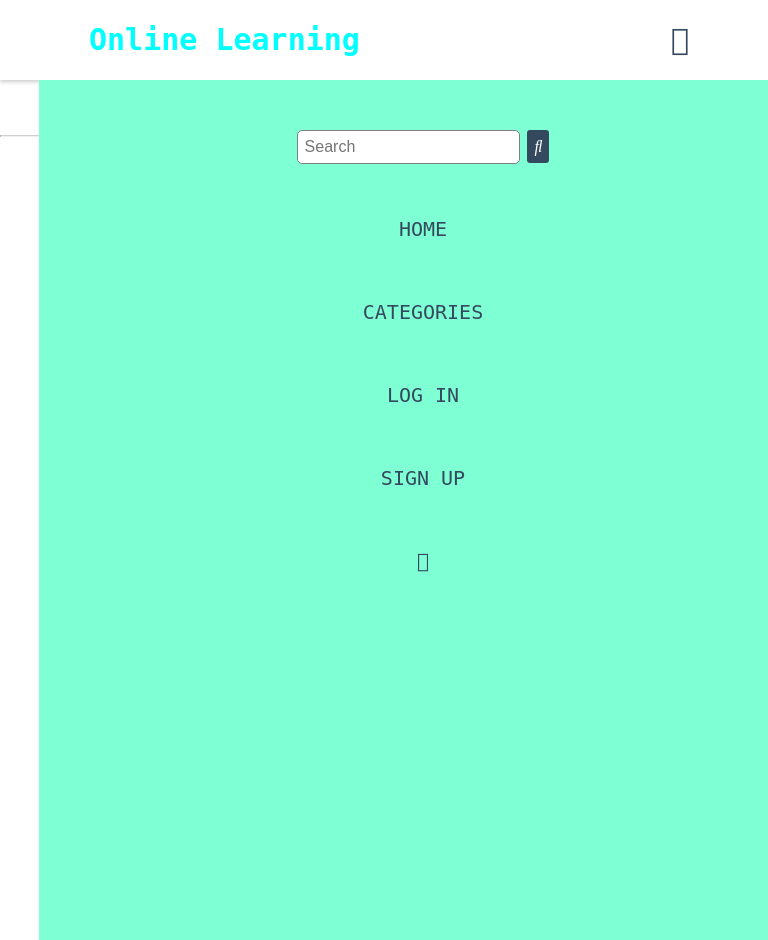
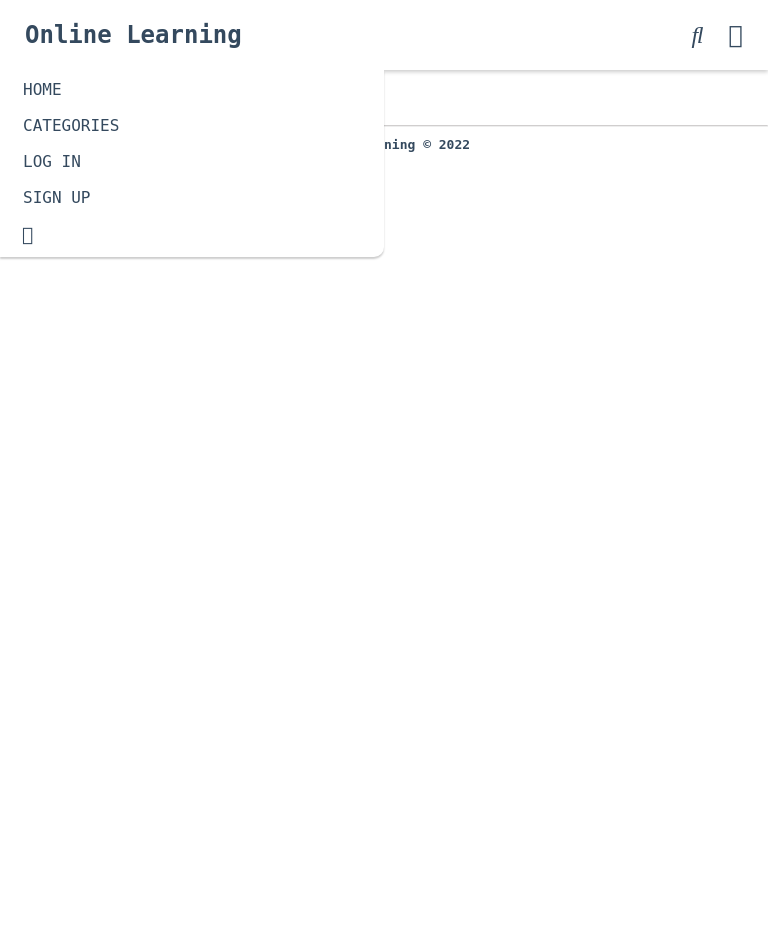
Before and after one commit to Masum-MSNR/Online-Learning-Platform, a Django app: page /cart in a window 768 px wide, after a click that opens the changed part. Run offline with Django 4.2, Linux system fonts and the light colour scheme; some libraries are stand-ins or nearby versions.

Commit message:
responsive made

```diff
--- a/base/static/style.css
+++ b/base/static/style.css
@@ -7,6 +7,10 @@
     margin: 0;
     padding: 0;
     list-style: none;
+}
+
+nav .search-icon{
+    display: none;
 }
 
 .container {
@@ -83,7 +87,8 @@ nav ul li {
     margin: 0 5px;
 }
 
-nav ul li a#cart,#logout {
+nav ul li a#cart,
+#logout {
     color: var(--main_color);
     font-size: 20px;
     text-transform: uppercase;
@@ -100,16 +105,6 @@ nav ul li a {
     border-radius: 3px;
     text-decoration: none;
 }
-
-nav ul li a {
-    color: var(--main_color);
-    font-size: 17px;
-    text-transform: uppercase;
-    padding: 7px 13px;
-    border-radius: 3px;
-    text-decoration: none;
-}
-
 
 li.active,
 li:hover {
@@ -148,7 +143,7 @@ nav ul .search-icon {
     text-decoration: none;
 }
 
-nav ul .search-box  {
+nav ul .search-box {
     height: 100%;
     border: 1px solid gray;
     outline: none;
@@ -159,43 +154,139 @@ nav ul .search-box  {
 }
 
 
-@media (max-width: 952px) {
+@media (max-width: 1070px) {
+
+    nav {
+        background-color: white;
+        height: 70px;
+        width: 100%;
+        box-shadow: 0 2px 4px 0 rgba(0, 0, 0, .2);
+    }
+
     label.logo {
-        color: aqua;
-        font-size: 30px;
-        padding-left: 50px;
+        color: var(--main_color);
+        font-size: 27px;
+        line-height: 70px;
+        padding: 0 25px;
+        font-weight: bold;
+        display: inline;
+    }
+
+    nav ul li {
+        display: inline-block;
+        line-height: 70px;
+        margin: 0 3px;
+    }
+
+    nav ul li a#cart,
+    #logout {
+        color: var(--main_color);
+        font-size: 19px;
+        text-transform: uppercase;
+        padding: 6px 12px;
+        border-radius: 3px;
+        text-decoration: none;
     }
 
     nav ul li a {
+        color: var(--main_color);
         font-size: 16px;
+        text-transform: uppercase;
+        padding: 7px 13px;
+        border-radius: 3px;
+        text-decoration: none;
+    }
+
+    nav ul .search-icon {
+        background-color: var(--main_color);
+        padding: 6px;
+        border-radius: 3px;
+        color: white;
+        font-size: 16px;
+        text-decoration: none;
+    }
+
+    nav ul .search-box {
+        height: 100%;
+        border: 1px solid gray;
+        outline: none;
+        padding: 6px;
+        color: #000;
+        font-size: 15px;
+        border-radius: 5px;
     }
 }
 
-@media (max-width: 858px) {
+@media (max-width:995px) {
+
+    nav {
+        background-color: white;
+        height: 70px;
+        width: 100%;
+        box-shadow: 0 2px 4px 0 rgba(0, 0, 0, .2);
+    }
+
+    nav ul .search-box {
+        display: none;
+    }
+
+    label.logo {
+        color: var(--main_color);
+        font-size: 24px;
+        line-height: 70px;
+        padding: 0 25px;
+        font-weight: bold;
+        display: inline;
+    }
+
+}
+
+@media (max-width: 785px) {
+    nav .search-icon {
+        font-size: 24px;
+        color: var(--main_color);
+        float: right;
+        line-height: 70px;
+        margin-right: 25px;
+        cursor: pointer;
+        display: block;
+    }
+
+    nav ul .search-icon {
+        display: none;
+    }
+
     .checkbtn {
+        font-size: 24px;
+        color: var(--main_color);
+        float: right;
+        line-height: 70px;
+        margin-right: 25px;
+        cursor: pointer;
         display: block;
     }
 
     nav ul {
         position: fixed;
-        width: 100%;
-        height: 100vh;
-        background-color: aquamarine;
-        top: 80px;
-        left: -100;
-        text-align: center;
+        width: 50%;
+        background-color: white;
+        left: -100%;
         transition: all .5s;
-        display: none;
+        border-radius: 0 0 10px 0;
+        box-shadow: 0 2px 2px 0px rgba(0, 0, 0, .2);
+        /* display: none; */
     }
 
+
     nav ul li {
+        padding-left: 10px;
         display: block;
-        margin: 50px 0;
+        margin: 5px 0;
         line-height: 30px;
     }
 
     nav ul li a {
-        font-size: 20px;
+        font-size: 16px;
     }
 
     a:hover,
@@ -205,7 +296,7 @@ nav ul .search-box  {
     }
 
     #check:checked~nav ul {
-        display: block;
+        left: 0px;
     }
 }
 
--- a/base/templates/base.html
+++ b/base/templates/base.html
@@ -25,10 +25,11 @@
   <header>
     <input type="checkbox" id="check" name="check" role="button">
     <nav>
-      <div class="container">
       <label for="check" class="checkbtn">
         <i class="fa-solid fa-bars"></i>
       </label>
+      <label class="search-icon"><i class="fa-solid fa-search"></i></label>
+
       <label class="logo">Online Learning</label>
       <ul>
         <li>
@@ -47,7 +48,6 @@
               class="fa-solid fa-arrow-right-from-bracket"></i></a>
         </li>
       </ul>
-      </div>
     </nav>
   </header>
   <div class="container">
--- a/base/templates/login.html
+++ b/base/templates/login.html
@@ -15,8 +15,8 @@
 {% block content %}
 
 <section>
+    <div class="block-header">Log In</div>
     <form method="post">
-        <div class="block-header">Log In</div>
         <div class="block-body">
             {% csrf_token %}
             {{ form }}
--- a/online_learning_platform/settings.py
+++ b/online_learning_platform/settings.py
@@ -5,7 +5,7 @@ BASE_DIR = Path(__file__).resolve().parent.parent
 
 SECRET_KEY = 'django-insecure-tzsoczy)u=c_1n3x@vvg(+l5k+&!mg8u)wdp^)@k(8z*#f51t^'
 
-DEBUG = True
+DEBUG = False
 
 ALLOWED_HOSTS = [
     'online-learning-platform.azurewebsites.net',
@@ -16,7 +16,7 @@ CSRF_TRUSTED_ORIGINS = [
     'https://*.127.0.0.1',
 ]
 
-AUTH_USER_MODEL='base.User'
+AUTH_USER_MODEL = 'base.User'
 
 INSTALLED_APPS = [
     'django.contrib.admin',
```
Also changed, not shown: base/static/index_style.css (+36 -5 lines), base/static/login_style.css (+27 -2 lines), base/static/signup_style.css (+25 -1 lines). Lines whose indentation alone changed are shown as unchanged.
